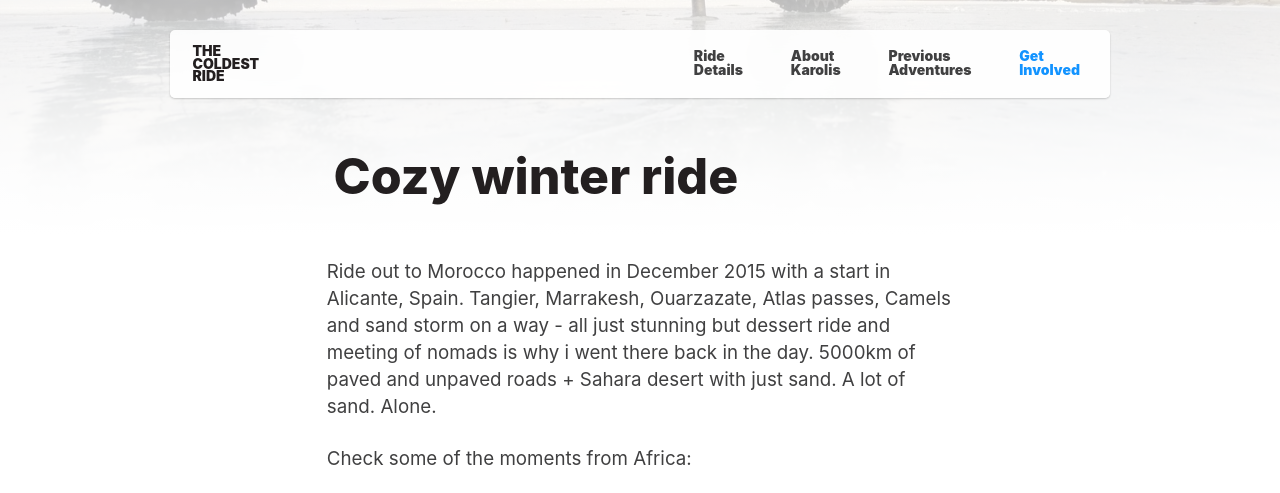
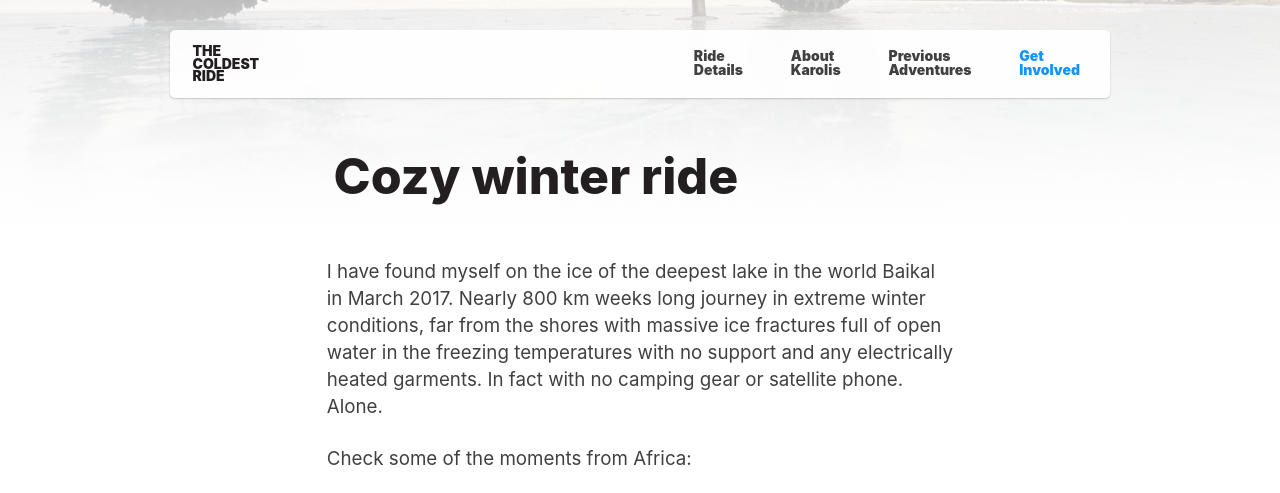
Before and after one commit to karolismieliauskas/thecoldestride.com, a Jekyll site: the page built from pages/baikal.html, in a window 1280 px wide and 900 px high, scrolled down 413 px, cut to the strip 0-493 px from the top of the window. Built offline with Jekyll 4.4.1, drawn with Linux system fonts in a browser that asks for light colours.

Commit message:
Update baikal.yml

```diff
--- a/_data/baikal.yml
+++ b/_data/baikal.yml
@@ -1,6 +1,6 @@
 hero:
   title: "Cozy winter ride"
 body: |
-  Ride out to Morocco happened in December 2015 with a start in Alicante, Spain. Tangier, Marrakesh, Ouarzazate, Atlas passes, Camels and sand storm on a way - all just stunning but dessert ride and meeting of nomads is why i went there back in the day. 5000km of paved and unpaved roads + Sahara desert with just sand. A lot of sand. Alone.
+ I have found myself on the ice of the deepest lake in the world Baikal in March 2017. Nearly 800 km weeks long journey in extreme winter conditions, far from the shores with massive ice fractures full of open water in the freezing temperatures with no support and any electrically heated garments. In fact with no camping gear or satellite phone. Alone.
 
   Check some of the moments from Africa:
```
